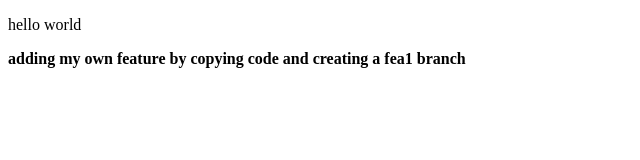
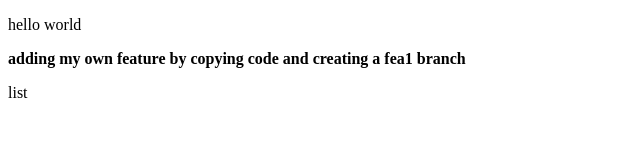
Before and after one commit to Shruthi2905/Shruthi.B, a plain HTML site: page index.html in a window 1280 px wide. Shown: the full height of the page, 0-640 px from the left. Drawn offline with Linux system fonts and the light colour scheme.

Commit message:
added list

```diff
--- a/index.html
+++ b/index.html
@@ -8,5 +8,7 @@
 <body>
     <p>hello world</p>
     <b>adding my own feature by copying code and creating a fea1 branch </b>
+    <p>list
+    </p>
 </body>
 </html>
```
